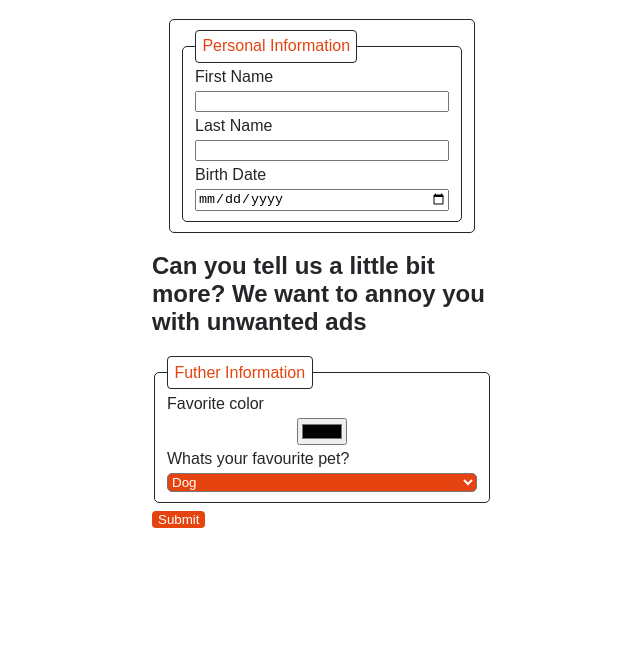
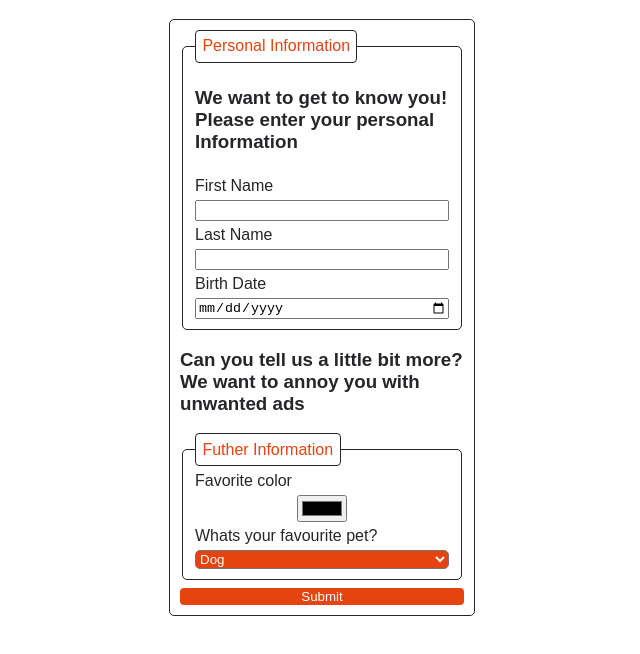
Before and after one commit to SarahJoyceMorgen/html-forms_personal-profile-form, a website: page index.html in a window 1280 px wide. Shown: the part 98-752 px from the top of the page, without its empty margins (318-958 px from the left). Drawn offline with Linux system fonts and the light colour scheme.

Commit message:
Update Solution

```diff
--- a/index.html
+++ b/index.html
@@ -10,24 +10,29 @@
 
 <body>
   <h1>Create your Personal Profile</h1>
+
+
+  <form>
     <section>
-    <form>
+
       <fieldset>
+
         <legend>Personal Information</legend>
+        <h3>We want to get to know you! Please enter your personal Information</h3>
         <label for="First Name">First Name</label>
-        <input name="First Name" id="First Name" type="text" required aria-placeholder="" />
+        <input name="First Name" id="First Name" type="text" required aria-placeholder="Enter your name" />
 
         <label for="Last Name">Last Name</label>
-        <input name="Last Name" id="Last Name" type="text" required aria-placeholder="" />
+        <input name="Last Name" id="Last Name" type="text" required aria-placeholder="Enter your name" />
 
         <label for="birthdate">Birth Date</label>
-        <input name="birthdate" id="birthdate" type="date" required aria-placeholder="" />
+        <input name="birthdate" id="birthdate" type="date" required aria-placeholder="Enter your birthdate" />
       </fieldset>
     </section>
 
 
     <section>
-    <h2> Can you tell us a little bit more? We want to annoy you with unwanted ads</h2>
+      <h3> Can you tell us a little bit more? We want to annoy you with unwanted ads</h3>
       <fieldset>
         <legend>Futher Information</legend>
         <label for="favorite-color">Favorite color</label>
@@ -42,13 +47,14 @@
           <option value="bird">Bird</option>
         </select>
       </fieldset>
+    </section>
+    </fieldset>
+
+    <button type="submit">Submit</button>
 
 
-    <button type="submit">Submit</button>
   </form>
-
-
-
+  </section>
 </body>
 
 </html>
```
Lines whose indentation alone changed are shown as unchanged.
